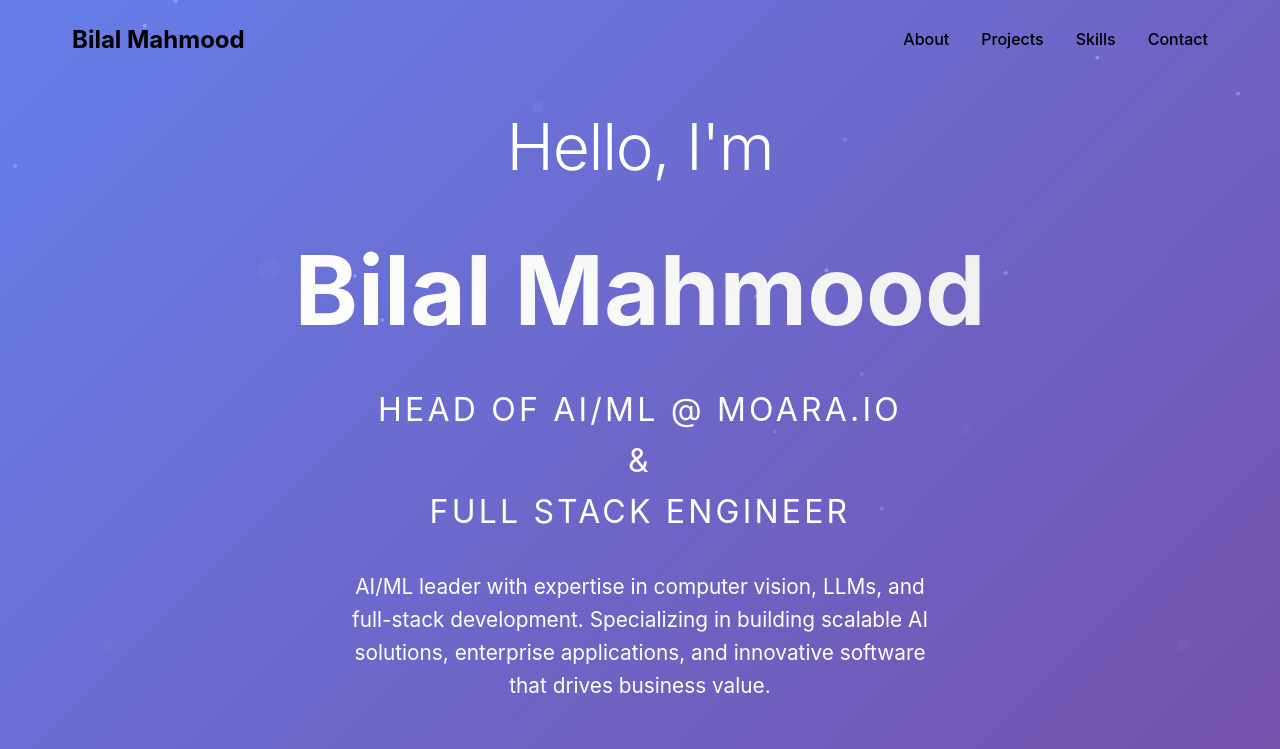
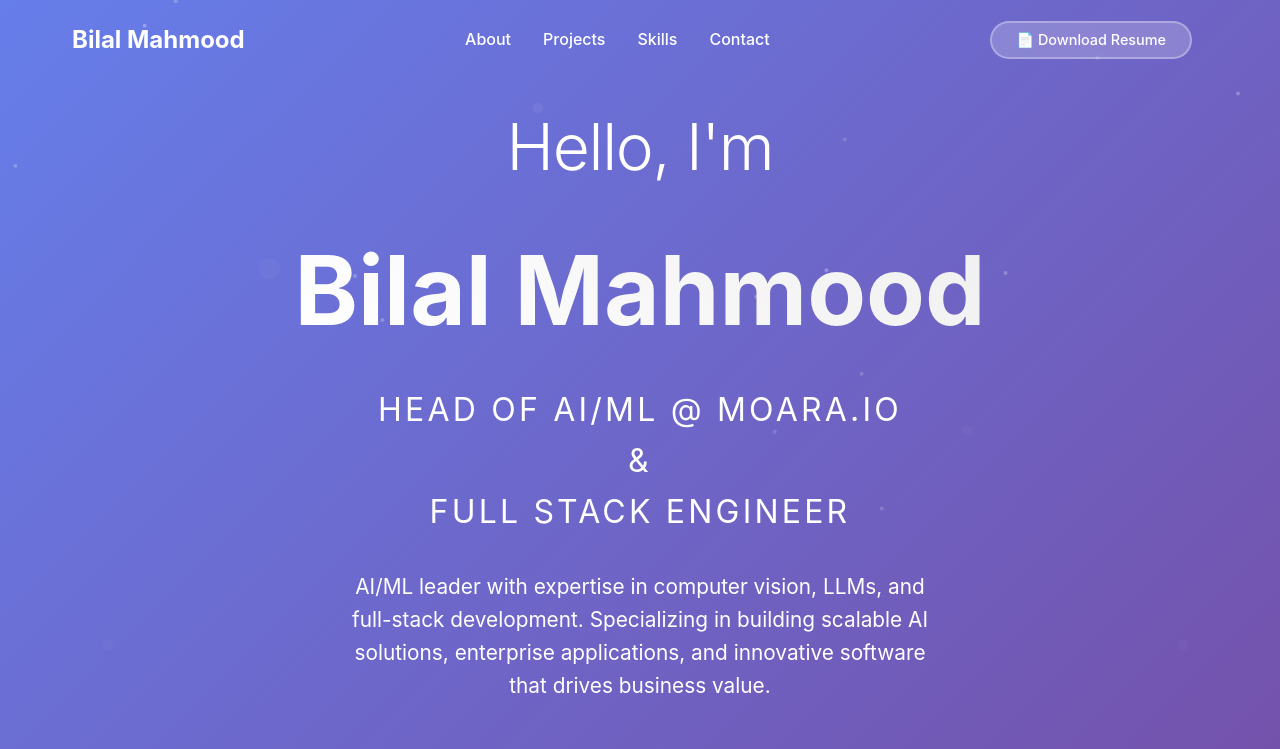
Before and after one commit to GhostInTheToast/coderbilalsite, a React (Create React App) app: page / in a window 1280 px wide. Shown: the top 749 px of the page. Built offline with nearby package versions, Linux system fonts and the light colour scheme.

Commit message:
Add real brand icons (Gmail, LinkedIn, GitHub), white navbar text, and download resume button

```diff
--- a/src/components/Contact.tsx
+++ b/src/components/Contact.tsx
@@ -296,7 +296,11 @@
               <ContactTitle>Let's Connect</ContactTitle>
 
               <ContactItem>
-                <ContactIcon>📧</ContactIcon>
+                <ContactIcon>
+                  <svg width="24" height="24" viewBox="0 0 24 24" fill="currentColor">
+                    <path d="M20 4H4c-1.1 0-1.99.9-1.99 2L2 18c0 1.1.9 2 2 2h16c1.1 0 2-.9 2-2V6c0-1.1-.9-2-2-2zm0 4l-8 5-8-5V6l8 5 8-5v2z" />
+                  </svg>
+                </ContactIcon>
                 <ContactText>
                   <ContactLabel>Email</ContactLabel>
                   <ContactValue>bmood1@gmail.com</ContactValue>
@@ -304,7 +308,11 @@
               </ContactItem>
 
               <ContactItem>
-                <ContactIcon>💼</ContactIcon>
+                <ContactIcon>
+                  <svg width="24" height="24" viewBox="0 0 24 24" fill="currentColor">
+                    <path d="M20.447 20.452h-3.554v-5.569c0-1.328-.027-3.037-1.852-3.037-1.853 0-2.136 1.445-2.136 2.939v5.667H9.351V9h3.414v1.561h.046c.477-.9 1.637-1.85 3.37-1.85 3.601 0 4.267 2.37 4.267 5.455v6.286zM5.337 7.433c-1.144 0-2.063-.926-2.063-2.065 0-1.138.92-2.063 2.063-2.063 1.14 0 2.064.925 2.064 2.063 0 1.139-.925 2.065-2.064 2.065zm1.782 13.019H3.555V9h3.564v11.452zM22.225 0H1.771C.792 0 0 .774 0 1.729v20.542C0 23.227.792 24 1.771 24h20.451C23.2 24 24 23.227 24 22.271V1.729C24 .774 23.2 0 22.222 0h.003z" />
+                  </svg>
+                </ContactIcon>
                 <ContactText>
                   <ContactLabel>LinkedIn</ContactLabel>
                   <ContactValue>linkedin.com/in/coderbilal</ContactValue>
@@ -312,7 +320,11 @@
               </ContactItem>
 
               <ContactItem>
-                <ContactIcon>📱</ContactIcon>
+                <ContactIcon>
+                  <svg width="24" height="24" viewBox="0 0 24 24" fill="currentColor">
+                    <path d="M12 0c-6.626 0-12 5.373-12 12 0 5.302 3.438 9.8 8.207 11.387.599.111.793-.261.793-.577v-2.234c-3.338.726-4.033-1.416-4.033-1.416-.546-1.387-1.333-1.756-1.333-1.756-1.089-.745.083-.729.083-.729 1.205.084 1.839 1.237 1.839 1.237 1.07 1.834 2.807 1.304 3.492.997.107-.775.418-1.305.762-1.604-2.665-.305-5.467-1.334-5.467-5.931 0-1.311.469-2.381 1.236-3.221-.124-.303-.535-1.524.117-3.176 0 0 1.008-.322 3.301 1.23.957-.266 1.983-.399 3.003-.404 1.02.005 2.047.138 3.006.404 2.291-1.552 3.297-1.23 3.297-1.23.653 1.653.242 2.874.118 3.176.77.84 1.235 1.911 1.235 3.221 0 4.609-2.807 5.624-5.479 5.921.43.372.823 1.102.823 2.222v3.293c0 .319.192.694.801.576 4.765-1.589 8.199-6.086 8.199-11.386 0-6.627-5.373-12-12-12z" />
+                  </svg>
+                </ContactIcon>
                 <ContactText>
                   <ContactLabel>GitHub</ContactLabel>
                   <ContactValue>github.com/GhostInTheToast</ContactValue>
@@ -335,7 +347,9 @@
                   whileHover={{ scale: 1.1 }}
                   whileTap={{ scale: 0.9 }}
                 >
-                  📱
+                  <svg width="20" height="20" viewBox="0 0 24 24" fill="currentColor">
+                    <path d="M12 0c-6.626 0-12 5.373-12 12 0 5.302 3.438 9.8 8.207 11.387.599.111.793-.261.793-.577v-2.234c-3.338.726-4.033-1.416-4.033-1.416-.546-1.387-1.333-1.756-1.333-1.756-1.089-.745.083-.729.083-.729 1.205.084 1.839 1.237 1.839 1.237 1.07 1.834 2.807 1.304 3.492.997.107-.775.418-1.305.762-1.604-2.665-.305-5.467-1.334-5.467-5.931 0-1.311.469-2.381 1.236-3.221-.124-.303-.535-1.524.117-3.176 0 0 1.008-.322 3.301 1.23.957-.266 1.983-.399 3.003-.404 1.02.005 2.047.138 3.006.404 2.291-1.552 3.297-1.23 3.297-1.23.653 1.653.242 2.874.118 3.176.77.84 1.235 1.911 1.235 3.221 0 4.609-2.807 5.624-5.479 5.921.43.372.823 1.102.823 2.222v3.293c0 .319.192.694.801.576 4.765-1.589 8.199-6.086 8.199-11.386 0-6.627-5.373-12-12-12z" />
+                  </svg>
                 </SocialLink>
                 <SocialLink
                   href="https://linkedin.com/in/coderbilal"
@@ -344,14 +358,18 @@
                   whileHover={{ scale: 1.1 }}
                   whileTap={{ scale: 0.9 }}
                 >
-                  💼
+                  <svg width="20" height="20" viewBox="0 0 24 24" fill="currentColor">
+                    <path d="M20.447 20.452h-3.554v-5.569c0-1.328-.027-3.037-1.852-3.037-1.853 0-2.136 1.445-2.136 2.939v5.667H9.351V9h3.414v1.561h.046c.477-.9 1.637-1.85 3.37-1.85 3.601 0 4.267 2.37 4.267 5.455v6.286zM5.337 7.433c-1.144 0-2.063-.926-2.063-2.065 0-1.138.92-2.063 2.063-2.063 1.14 0 2.064.925 2.064 2.063 0 1.139-.925 2.065-2.064 2.065zm1.782 13.019H3.555V9h3.564v11.452zM22.225 0H1.771C.792 0 0 .774 0 1.729v20.542C0 23.227.792 24 1.771 24h20.451C23.2 24 24 23.227 24 22.271V1.729C24 .774 23.2 0 22.222 0h.003z" />
+                  </svg>
                 </SocialLink>
                 <SocialLink
                   href="mailto:bmood1@gmail.com"
                   whileHover={{ scale: 1.1 }}
                   whileTap={{ scale: 0.9 }}
                 >
-                  📧
+                  <svg width="20" height="20" viewBox="0 0 24 24" fill="currentColor">
+                    <path d="M20 4H4c-1.1 0-1.99.9-1.99 2L2 18c0 1.1.9 2 2 2h16c1.1 0 2-.9 2-2V6c0-1.1-.9-2-2-2zm0 4l-8 5-8-5V6l8 5 8-5v2z" />
+                  </svg>
                 </SocialLink>
               </SocialLinks>
             </ContactInfoContent>
--- a/src/components/Navbar.tsx
+++ b/src/components/Navbar.tsx
@@ -1,6 +1,6 @@
-import React, { useState, useEffect } from 'react';
+import { AnimatePresence, motion } from 'framer-motion';
+import React, { useEffect, useState } from 'react';
 import styled from 'styled-components';
-import { motion, AnimatePresence } from 'framer-motion';
 
 const Nav = styled.nav<{ scrolled: boolean }>`
   position: fixed;
@@ -27,7 +27,7 @@
 const Logo = styled(motion.div)`
   font-size: 1.5rem;
   font-weight: 700;
-  color: #000;
+  color: white;
   cursor: pointer;
 `;
 
@@ -42,7 +42,7 @@
 
 const NavLink = styled(motion.a)`
   text-decoration: none;
-  color: #000;
+  color: white;
   font-weight: 500;
   font-size: 1rem;
   cursor: pointer;
@@ -61,6 +61,30 @@
 
   &:hover::after {
     width: 100%;
+  }
+`;
+
+const DownloadResumeButton = styled(motion.button)`
+  background: rgba(255, 255, 255, 0.2);
+  border: 2px solid rgba(255, 255, 255, 0.3);
+  color: white;
+  padding: 0.5rem 1.5rem;
+  font-size: 0.9rem;
+  font-weight: 500;
+  border-radius: 25px;
+  cursor: pointer;
+  transition: all 0.3s ease;
+  backdrop-filter: blur(10px);
+  margin-right: 1rem;
+
+  &:hover {
+    background: rgba(255, 255, 255, 0.3);
+    border-color: rgba(255, 255, 255, 0.5);
+    transform: translateY(-2px);
+  }
+
+  @media (max-width: 768px) {
+    display: none;
   }
 `;
 
@@ -94,7 +118,7 @@
 const MobileNavLink = styled(motion.a)`
   display: block;
   text-decoration: none;
-  color: #000;
+  color: white;
   font-weight: 500;
   font-size: 1.2rem;
   padding: 1rem 0;
@@ -162,6 +186,14 @@
           </NavLink>
         </NavLinks>
 
+        <DownloadResumeButton
+          onClick={() => window.open('/Bilal_Mahmood_Resume_x.pdf', '_blank')}
+          whileHover={{ scale: 1.05 }}
+          whileTap={{ scale: 0.95 }}
+        >
+          📄 Download Resume
+        </DownloadResumeButton>
+
         <MobileMenuButton onClick={() => setMobileMenuOpen(!mobileMenuOpen)}>
           {mobileMenuOpen ? '✕' : '☰'}
         </MobileMenuButton>
```
